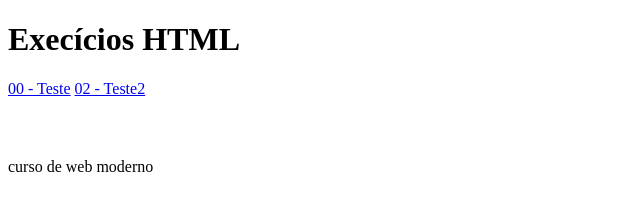
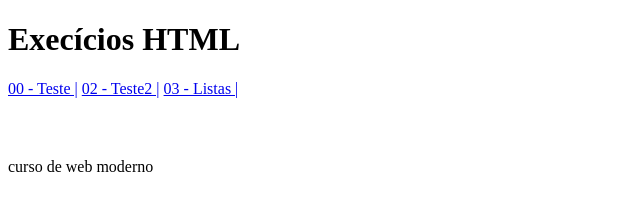
Before and after one commit to rogerio121/estudos-web, a plain HTML site: page index.html in a window 1280 px wide. Shown: the whole page, without its empty margins (0-640 px from the left). Drawn offline with Linux system fonts and the light colour scheme.

Commit message:
Listas ol, ul e dl

```diff
--- a/index.html
+++ b/index.html
@@ -17,8 +17,9 @@
     </header>
 
     <nav>
-        <a href="exercicios/teste.html">00 - Teste</a>
-        <a href="exercicios/texto2.html">02 - Teste2</a>
+        <a href="exercicios/teste.html">00 - Teste |</a>
+        <a href="exercicios/texto2.html">02 - Teste2 |</a>
+        <a href="exercicios/listas.html">03 - Listas |</a>
     </nav>
 
     <section id="conteudo"></section>
```
